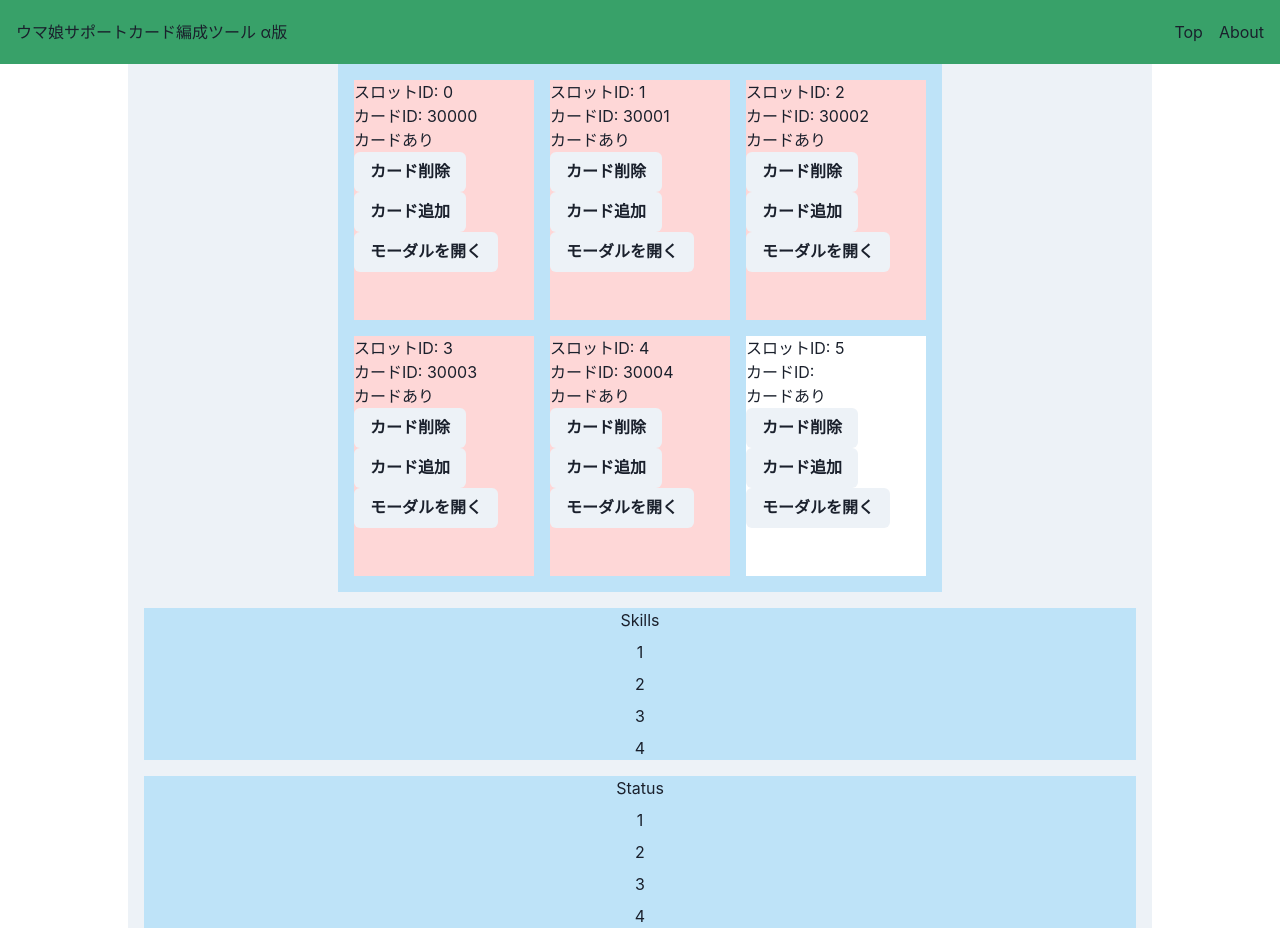
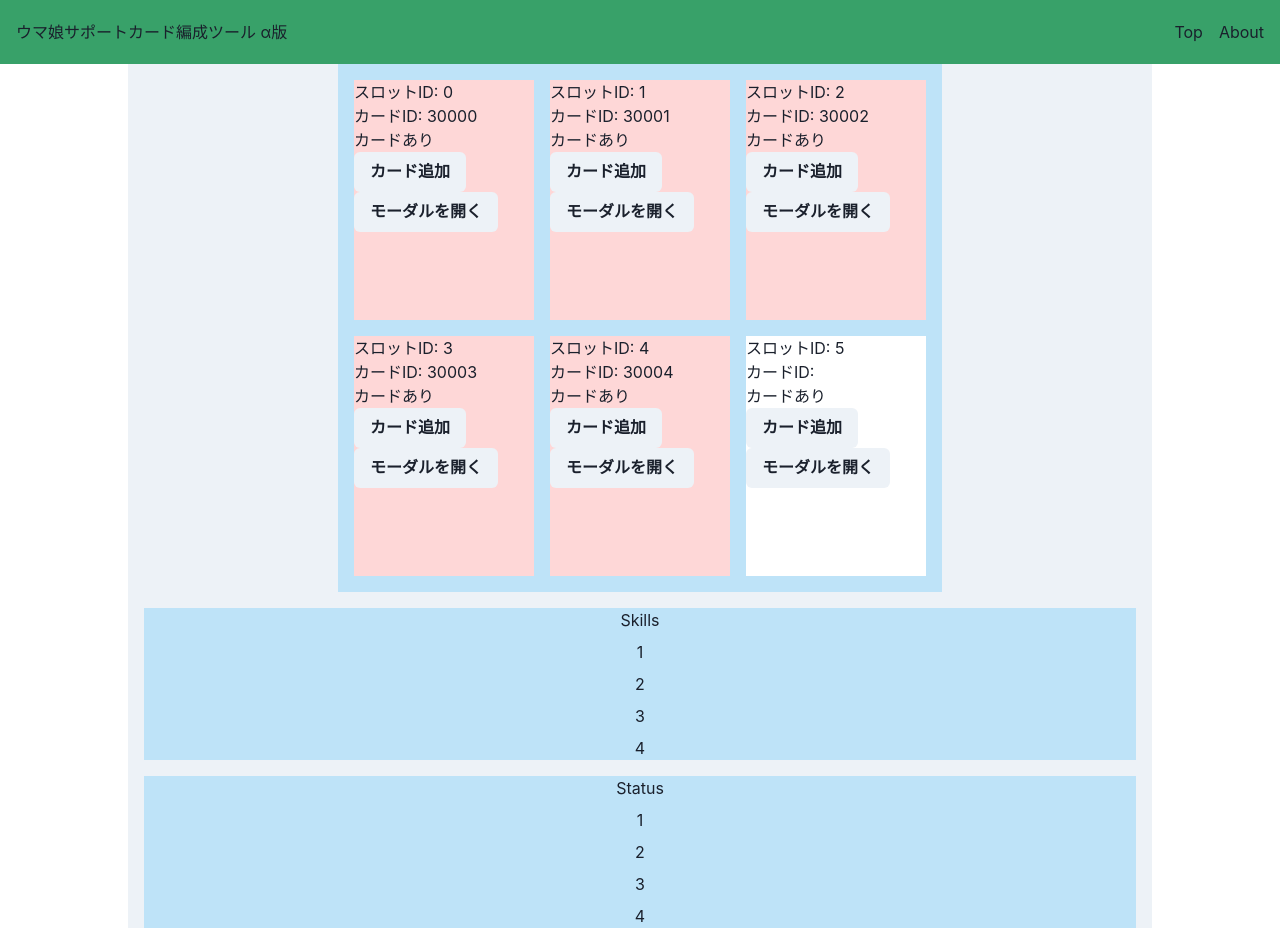
Before and after one commit to y4shiro/uma-card-deck-tools, a Next.js app: page / in a window 1280 px wide. Built offline with nearby package versions, Linux system fonts and the light colour scheme; no server answers; the database is empty.

Commit message:
feat: CardModal の選択解除ボタンにカード選択を解除する removeHandler を実装

```diff
--- a/src/features/Support/CardDeck/CardModal/index.tsx
+++ b/src/features/Support/CardDeck/CardModal/index.tsx
@@ -16,8 +16,10 @@ import { useDispatch, useSelector } from 'react-redux';
 
 import SelectableCard from '../CardSlot/SelectableCard';
 
+import { removeCard } from '../cardDeckSlice';
 import { closeModal, selectModal } from '../modalSlice';
 import { useGetCardsQuery } from '@/services/card';
+import { SlotId } from '@/types/cardSlot';
 
 const CardModal: React.FC = () => {
   const imgSize = useBreakpointValue(
@@ -36,6 +38,10 @@ const CardModal: React.FC = () => {
 
   const onCloseHandler = () => {
     dispatch(closeModal());
+  };
+
+  const removeHandler = (slotId: SlotId) => {
+    dispatch(removeCard({ slotId }));
   };
 
   return (
@@ -95,6 +101,7 @@ const CardModal: React.FC = () => {
             borderRadius='8'
             shadow='0px 4px 4px rgba(0,0,0,0.3)'
             mr={6}
+            onClick={() => removeHandler(slotId!)}
           >
             選択解除
           </Button>
--- a/src/features/Support/CardDeck/CardSlot/index.tsx
+++ b/src/features/Support/CardDeck/CardSlot/index.tsx
@@ -20,10 +20,6 @@ const CardSlot: React.FC<Props> = ({ slotId, cardId }) => {
     dispatch(changeCard({ slotId, cardId }));
   };
 
-  const removeHandler = (slotId: SlotId) => {
-    dispatch(removeCard({ slotId }));
-  };
-
   const openModalHandler = (slotId: SlotId) => {
     dispatch(openModal(slotId));
   };
@@ -34,7 +30,6 @@ const CardSlot: React.FC<Props> = ({ slotId, cardId }) => {
       <Text>カードID: {cardId}</Text>
       <Text>カードあり</Text>
 
-      <Button onClick={() => removeHandler(slotId)}>カード削除</Button>
       <Button onClick={() => changeHandler(slotId)}>カード追加</Button>
       <Button onClick={() => openModalHandler(slotId)}>モーダルを開く</Button>
     </Box>
```
